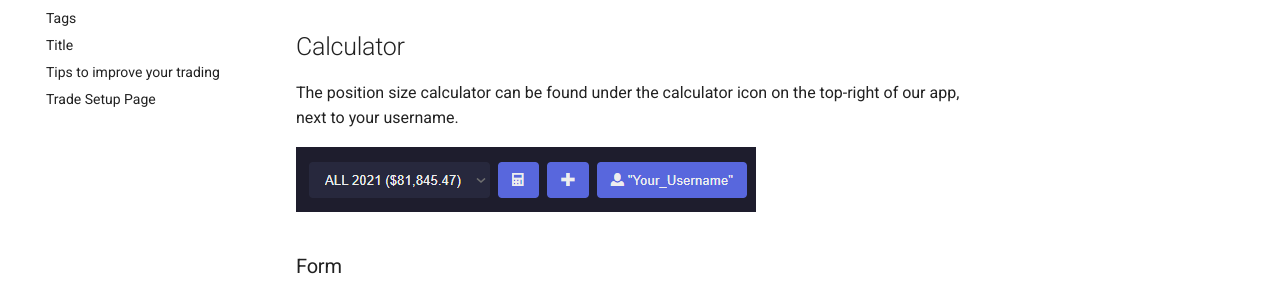
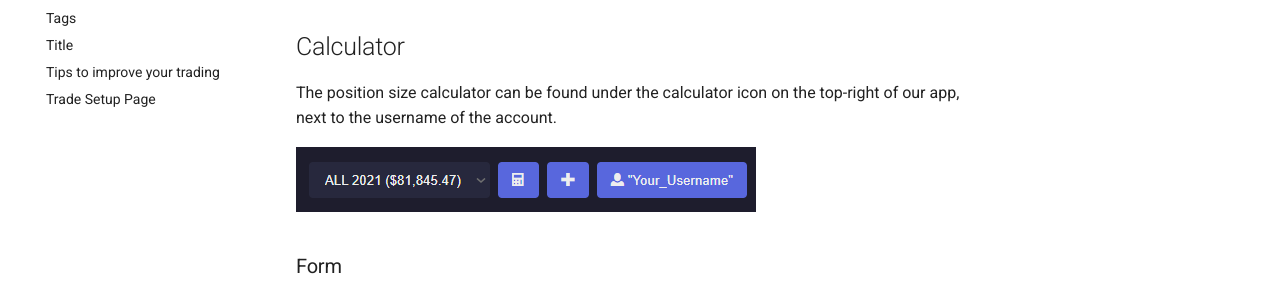
Before and after one commit to TradeTracker/docs, an MkDocs documentation site: the page built from docs/calculator.md, in a window 1280 px wide and 900 px high. Shown: the part 335-635 px from the top of the window. Built offline with MkDocs 1.6.1 and Material for MkDocs 9.7.7, drawn with Linux system fonts in a browser that asks for light colours.

Commit message:
Changed calculator doc.

```diff
--- a/docs/calculator.md
+++ b/docs/calculator.md
@@ -4,7 +4,7 @@ Have you ever asked yourself what your position size should be if you have an en
 Our position size calculator will answer that question for you. If you have created a trade plan and have an entry, target, and stop loss, your optimal position size will be calculated automatically based on how much risk you are willing to take.
 
 ## Calculator
-The position size calculator can be found under the calculator icon on the top-right of our app, next to your username.
+The position size calculator can be found under the calculator icon on the top-right of our app, next to the username of the account.
 
 ![Calculator Icon](calculatoricon.PNG)
 
```
Also changed, not shown: 1 other file.
